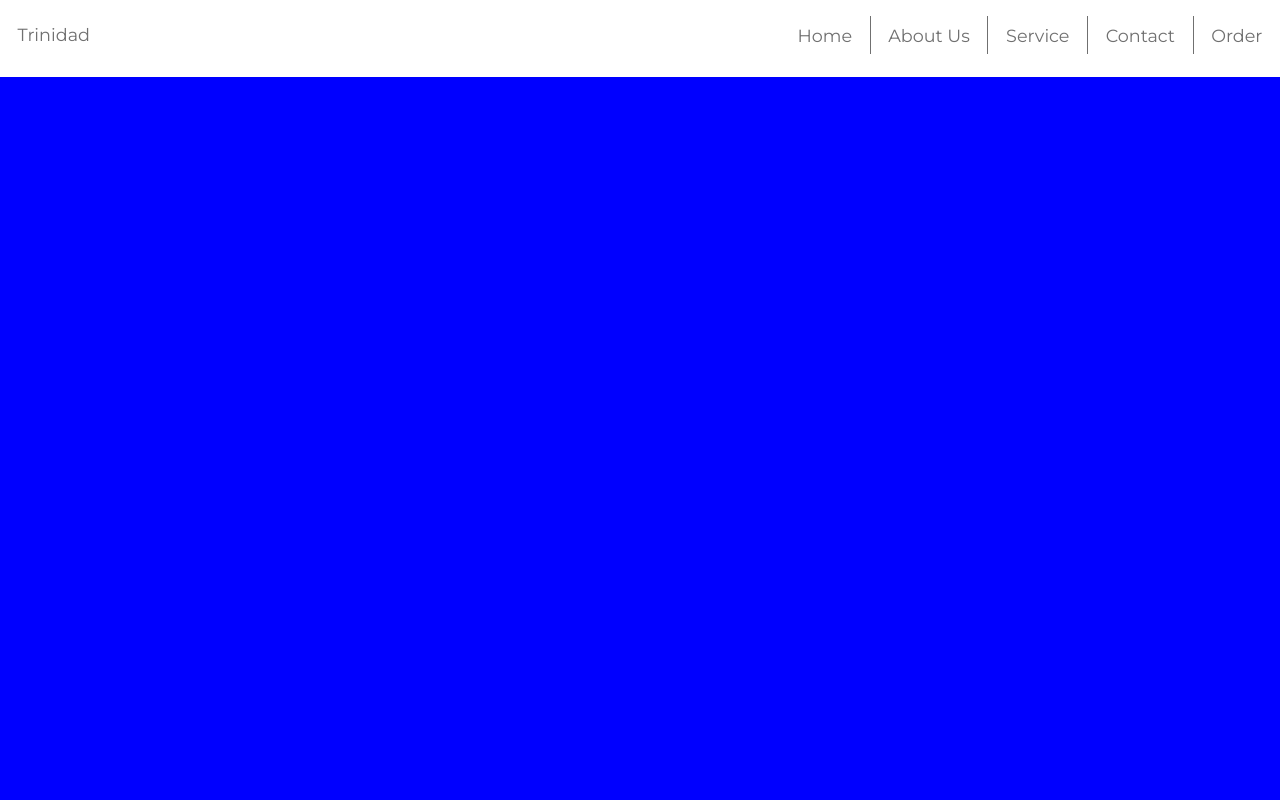
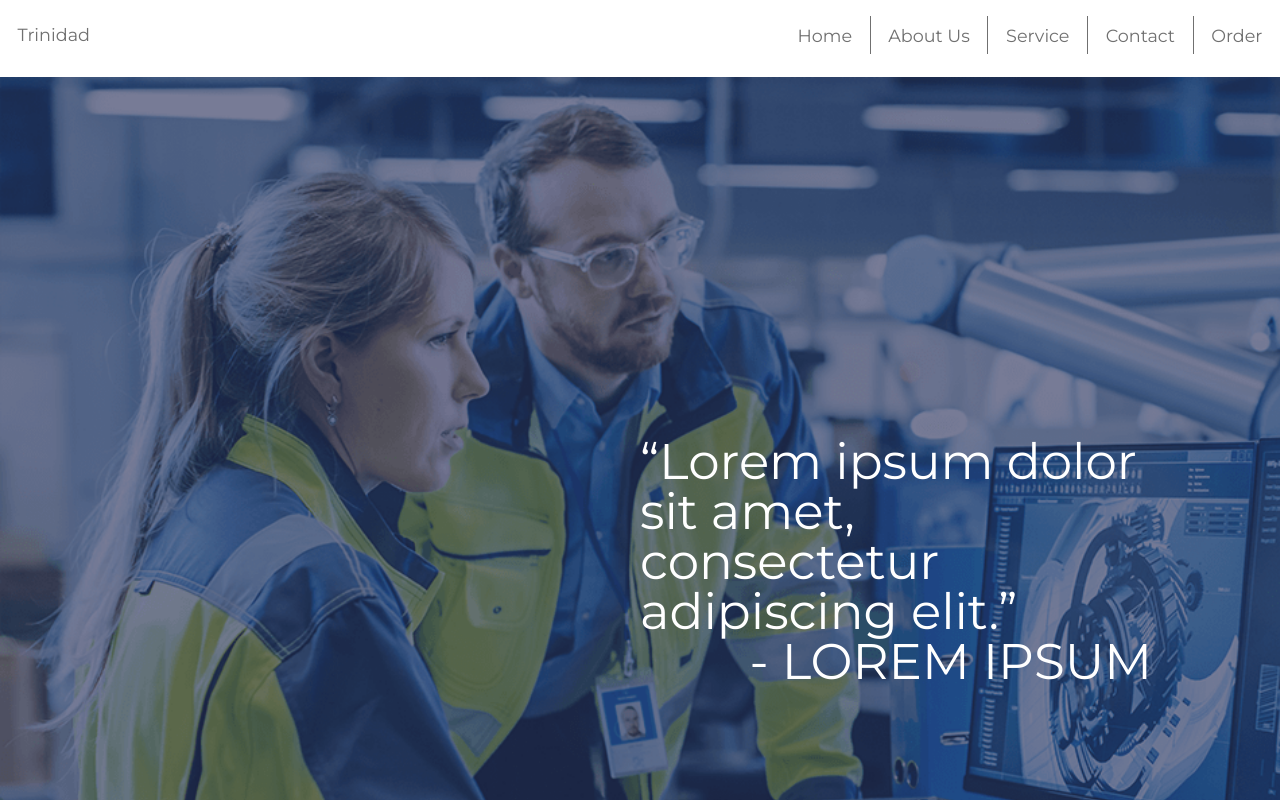
Before and after one commit to AurlinD/trinidad, a React (Create React App) app in the folder client/: page / in a window 1280 px wide. Shown: the top 800 px of the page. Built offline with nearby package versions, Linux system fonts and the light colour scheme.

Commit message:
added hero image and quote

```diff
--- a/client/src/components/pages/Main.js
+++ b/client/src/components/pages/Main.js
@@ -7,6 +7,14 @@ import "../styles/home.css"
 export default function Main() {
   return <div>
     <div class="hero">
+      <div class="hero-spacer">
+      </div>
+      <div class="hero-text-box">
+        <div class="hero-quote">
+          <h2>“Lorem ipsum dolor sit amet, consectetur adipiscing elit.”</h2>
+          <h2 class="hero-quote-name">- LOREM IPSUM</h2>
+        </div>
+      </div>
     </div>
 
     <AboutUsBox
--- a/client/src/components/styles/home.css
+++ b/client/src/components/styles/home.css
@@ -1,7 +1,35 @@
+.hero h2 {
+  font-family: "Montserrat", sans-serif;
+  font-size: 50px;
+  color: #FFFFFF;
+}
+
+
 .hero{
   height: 970px;
-  background-color: blue;
+  background-image: url("/lib/hero.png");
+  background-size: cover;
   width: 100%;
+  display: flex;
+}
+
+.hero-spacer{
+  width: 50vw;
+}
+
+.hero-text-box{
+  display: flex;
+  height: 970px;
+  align-items: center;
+
+}
+
+.hero-quote{
+  width: 40vw;
+}
+
+.hero-quote-name{
+  float: right;
 }
 
 .home-spacer{
```
Also changed, not shown: client/public/lib/hero.png (added).
